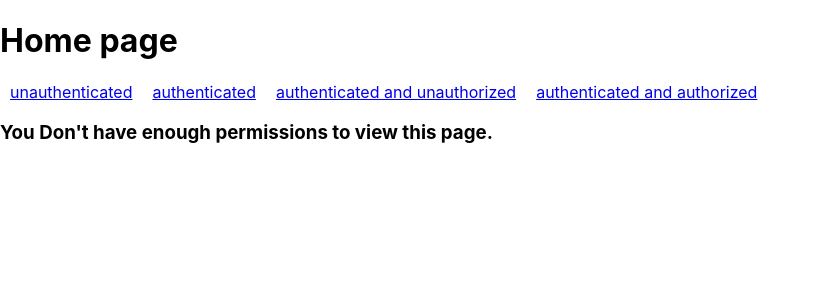
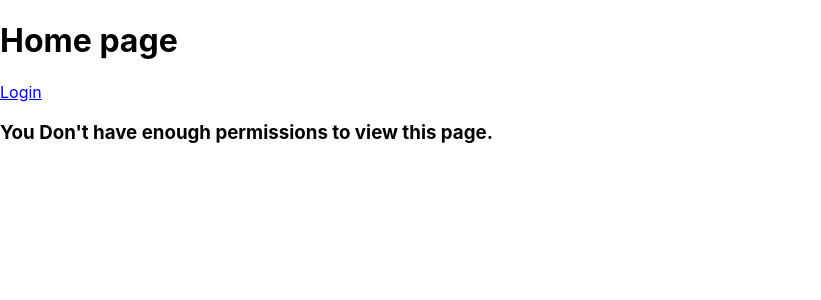
Before and after one commit to dipbazz/react-authentication-and-authorization, a React (Create React App) app: page /authenticated in a window 1280 px wide. Shown: the top 300 px of the page, without its empty margins (0-821 px from the left). Built offline with nearby package versions, Linux system fonts and the light colour scheme.

Commit message:
Update index file with login and logout route

```diff
--- a/src/contexts/AuthProvider.jsx
+++ b/src/contexts/AuthProvider.jsx
@@ -7,7 +7,7 @@ const USER_KEY = "user";
 
 
 export const AuthProvider = ({ children }) => {
-    const [user, setUser] = useState(JSON.parse(localStorage.getItem(USER_KEY, "{}")));
+    const [user, setUser] = useState(JSON.parse(localStorage.getItem(USER_KEY)));
     const [token, setToken] = useState(localStorage.getItem(TOKEN_KEY) || "");
 
     const login = async (data) => {
--- a/src/pages/index.jsx
+++ b/src/pages/index.jsx
@@ -1,13 +1,25 @@
 import { Link, Outlet } from "react-router-dom"
+import { useAuth } from "../contexts/AuthProvider"
 
 export const Index = () => {
+    const {token, logout} = useAuth();
+
     return (
         <>
             <h1>Home page</h1>
-            <Link to="/unauthenticated" style={{ padding: 10 }}>unauthenticated</Link>
-            <Link to="/authenticated" style={{ padding: 10 }}>authenticated</Link>
-            <Link to="/authenticated-and-unauthorized" style={{ padding: 10 }}>authenticated and unauthorized</Link>
-            <Link to="/authenticated-and-authorized" style={{ padding: 10 }}>authenticated and authorized</Link>
+            {
+                !!token ? (
+                    <>
+                        <Link to="/unauthenticated" style={{ padding: 10 }}>unauthenticated</Link>
+                        <Link to="/authenticated" style={{ padding: 10 }}>authenticated</Link>
+                        <Link to="/authenticated-and-unauthorized" style={{ padding: 10 }}>authenticated and unauthorized</Link>
+                        <Link to="/authenticated-and-authorized" style={{ padding: 10 }}>authenticated and authorized</Link>
+                        <button onClick={() => logout() }>Logout</button>
+                    </>
+                ) : (
+                    <Link to="/login">Login</Link>
+                )
+            }
             <Outlet />
         </>
     )
```
